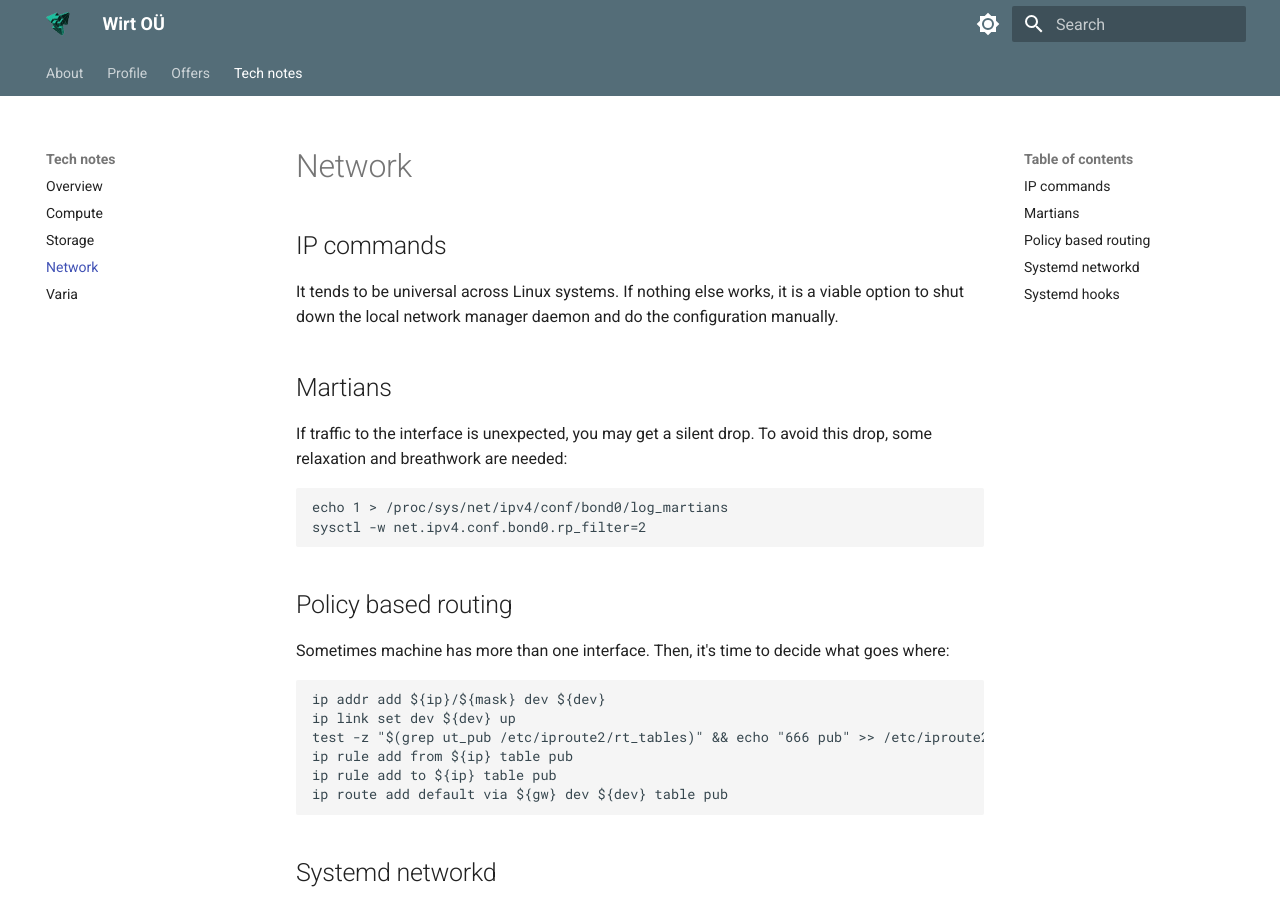
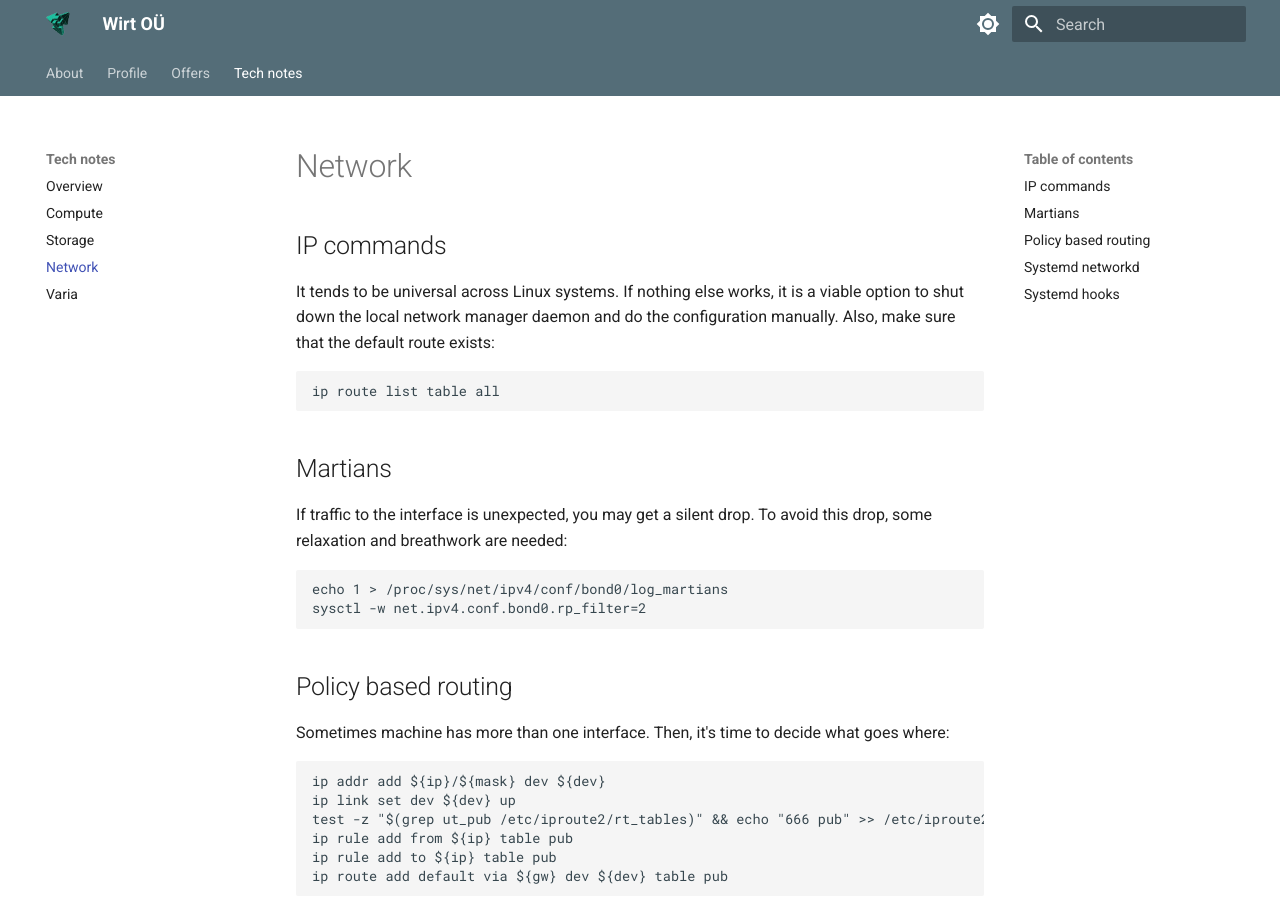
Before and after one commit to wirt-ee/wirt-ee.github.io, an MkDocs documentation site: the page built from docs/notes/network.md, in a window 1280 px wide and 900 px high. Built offline with MkDocs 1.6.1 and Material for MkDocs 9.7.7, drawn with Linux system fonts in a browser that asks for light colours.

Commit message:
refactor fw

````diff
--- a/docs/notes/network.md
+++ b/docs/notes/network.md
@@ -2,7 +2,10 @@
 title: Network
 ---
 ## IP commands
-It tends to be universal across Linux systems. If nothing else works, it is a viable option to shut down the local network manager daemon and do the configuration manually.
+It tends to be universal across Linux systems. If nothing else works, it is a viable option to shut down the local network manager daemon and do the configuration manually. Also, make sure that the default route exists:
+```
+ip route list table all
+```
 
 ## Martians
 If traffic to the interface is unexpected, you may get a silent drop. To avoid this drop, some relaxation and breathwork are needed:
````
